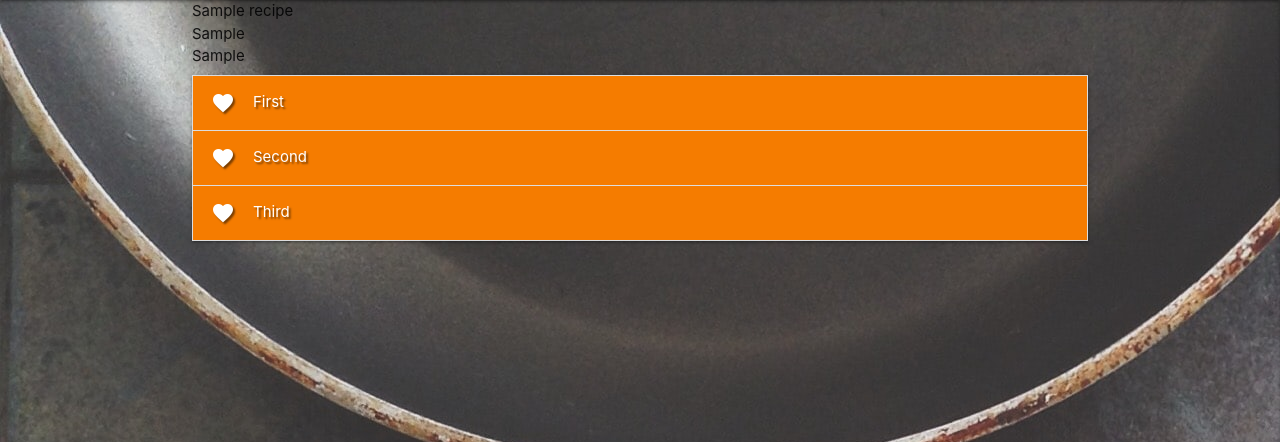
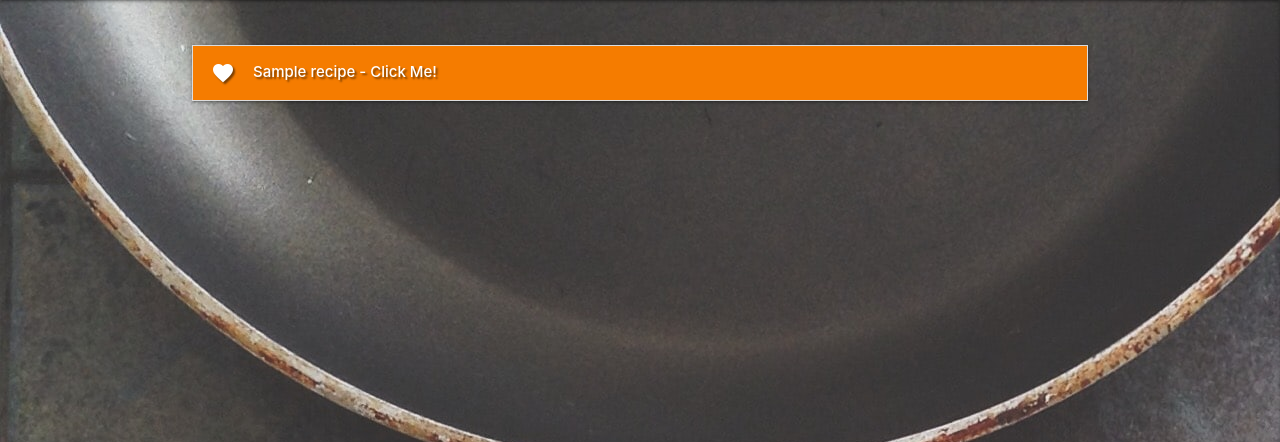
Before and after one commit to AaronHughes424/ShareYourRecipe, a Flask app: page /get_recipes in a window 1280 px wide. Shown: the part 64-506 px from the top of the page. Run offline with Flask 2, Linux system fonts and the light colour scheme; a database or web service that is not in the repository returns one stand-in record (values such as "Sample title"); some libraries are stand-ins or nearby versions.

Commit message:
Bind DB to accordian

```diff
--- a/static/css/style.css
+++ b/static/css/style.css
@@ -38,3 +38,15 @@ body {
 .already-registered {
     color: white;
 }
+
+/* Profile Content */
+
+.profile-content {
+    text-transform: capitalize;
+}
+
+/* Recipe Content */
+
+.recipe-list {
+    margin-top: 5%;
+}
--- a/templates/profile.html
+++ b/templates/profile.html
@@ -4,7 +4,7 @@
     <div class="row">
         <div class="col s12 m8 offset-m2" method="POST" action="{{ url_for('login') }}">
             <div class="card-panel">
-                <h3 class="center-align orange-text text-darken-2">
+                <h3 class="center-align orange-text text-darken-2 profile-content">
                     {{username}}'s Profile
                 </h3>
             </div>
--- a/templates/recipes.html
+++ b/templates/recipes.html
@@ -1,25 +1,17 @@
 {% extends "base.html" %}
 {% block content %}
 
-    {% for recipes in recipes %}
-        {{ recipes.recipe_title }}<br>
-        {{ recipes.recipe_ingredients }}<br>
-        {{ recipes.recipe_method }}<br>
-    {% endfor %}
-
-    <ul class="collapsible">
+    <ul class="collapsible recipe-list">
+        {% for recipes in recipes %}
         <li>
-            <div class="collapsible-header white-text orange darken-2 text-shadow"><i class="material-icons">favorite</i>First</div>
-            <div class="collapsible-body"><span>Lorem ipsum dolor sit amet.</span></div>
+            <div class="collapsible-header white-text orange darken-2 text-shadow">
+                <i class="material-icons">favorite</i><strong>{{ recipes.recipe_title }} - Click Me!</strong></div>
+            <div class="collapsible-body white">
+                <strong><h6>Ingredients</h6>{{ recipes.recipe_ingredients }}</strong>
+                <strong><h6>Method</h6>{{ recipes.recipe_method }}</strong>
+            </div>
         </li>
-        <li>
-            <div class="collapsible-header white-text orange darken-2 text-shadow"><i class="material-icons">favorite</i>Second</div>
-            <div class="collapsible-body"><span>Lorem ipsum dolor sit amet.</span></div>
-        </li>
-        <li>
-            <div class="collapsible-header white-text orange darken-2 text-shadow"><i class="material-icons">favorite</i>Third</div>
-            <div class="collapsible-body"><span>Lorem ipsum dolor sit amet.</span></div>
-        </li>
+        {% endfor %}
     </ul>
 
 {% endblock %}
```
